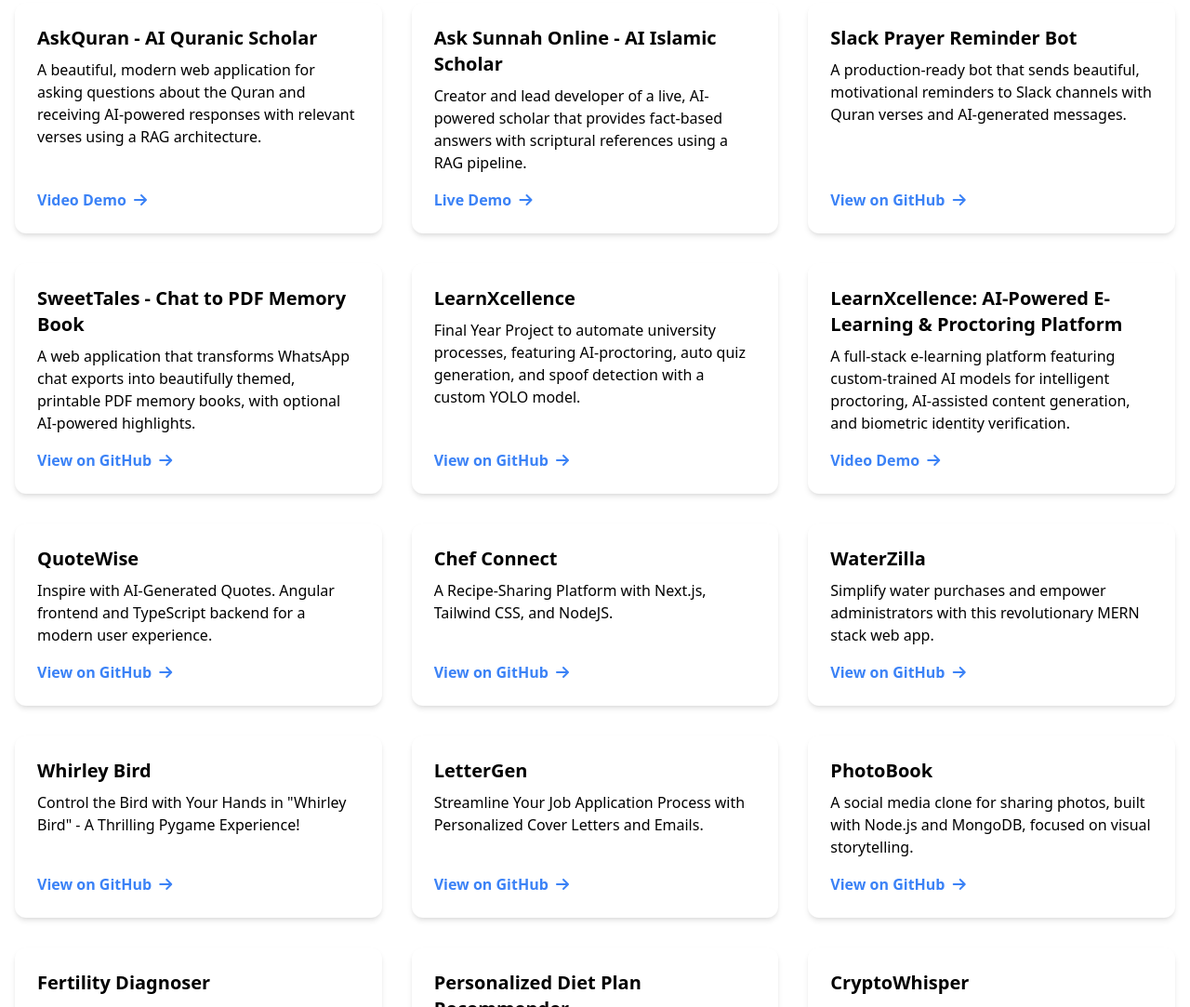
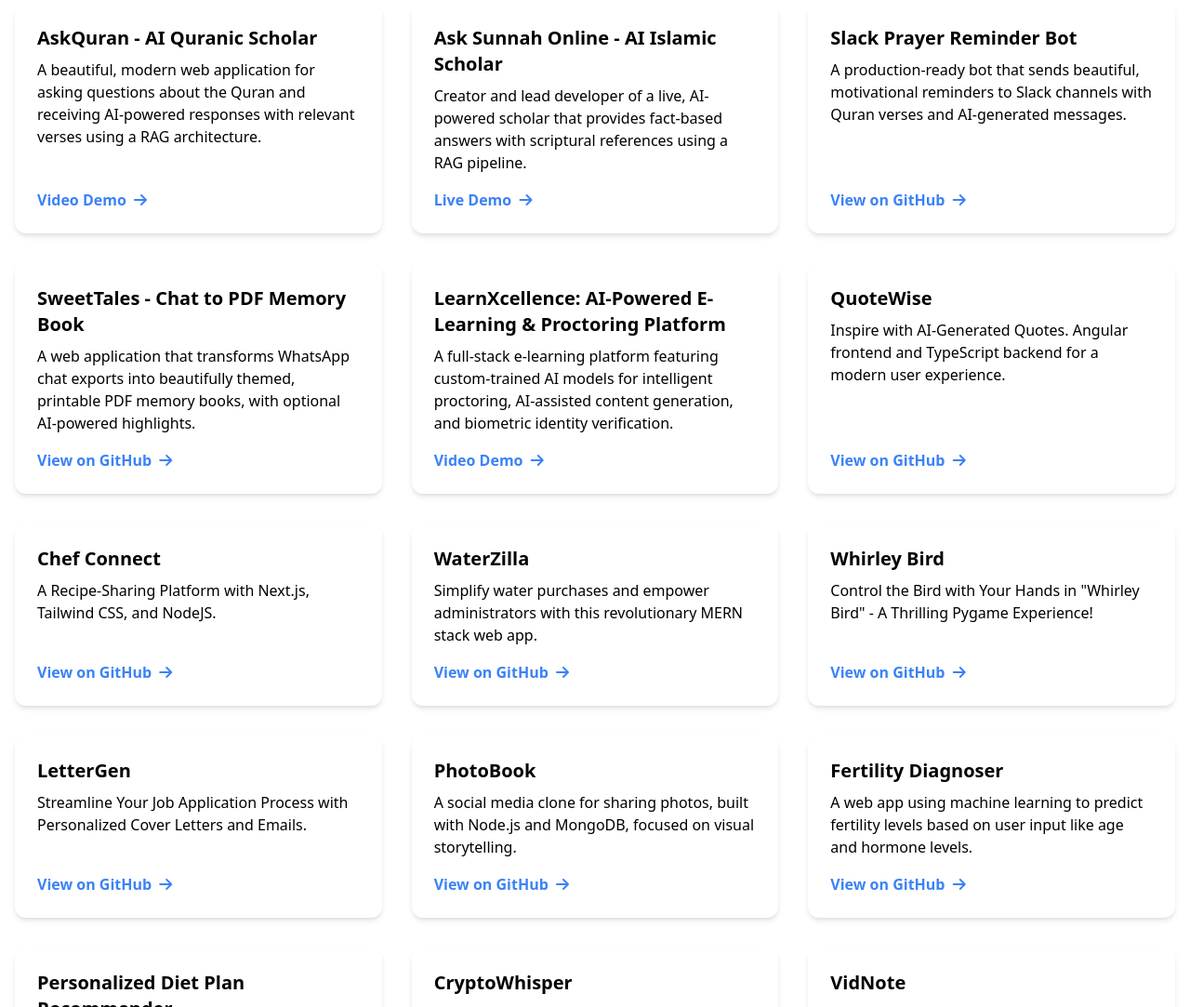
Before and after one commit to Qamar2315/Qamar2315.github.io, a plain HTML site: page index.html in a window 1280 px wide. Shown: the part 1509-2592 px from the top of the page at 93% size. Drawn offline with nearby package versions, Linux system fonts and the light colour scheme.

Commit message:
Remove LearnXcellence project card from index.html to streamline project presentation and focus on current offerings.

```diff
--- a/index.html
+++ b/index.html
@@ -187,7 +187,6 @@
                 <div class="bg-white rounded-xl shadow-md hover-card transition-all p-6 flex flex-col animate-on-scroll project-card cursor-pointer" data-project-id="ask-sunnah-online"><h3 class="text-xl font-bold mb-2 text-slate-800">Ask Sunnah Online - AI Islamic Scholar</h3><p class="text-slate-600 mb-4 flex-grow">Creator and lead developer of a live, AI-powered scholar that provides fact-based answers with scriptural references using a RAG pipeline.</p><a href="https://asksunnah.online" target="_blank" class="text-blue-500 hover:underline font-semibold">Live Demo <i class="fas fa-arrow-right ml-1"></i></a></div>
                 <div class="bg-white rounded-xl shadow-md hover-card transition-all p-6 flex flex-col animate-on-scroll project-card cursor-pointer" data-project-id="slack-prayer-reminder-bot"><h3 class="text-xl font-bold mb-2 text-slate-800">Slack Prayer Reminder Bot</h3><p class="text-slate-600 mb-4 flex-grow">A production-ready bot that sends beautiful, motivational reminders to Slack channels with Quran verses and AI-generated messages.</p><a href="https://github.com/Qamar2315/slack-prayer-reminder" target="_blank" class="text-blue-500 hover:underline font-semibold">View on GitHub <i class="fas fa-arrow-right ml-1"></i></a></div>
                 <div class="bg-white rounded-xl shadow-md hover-card transition-all p-6 flex flex-col animate-on-scroll project-card cursor-pointer" data-project-id="sweettales-chat-pdf-creator"><h3 class="text-xl font-bold mb-2 text-slate-800">SweetTales - Chat to PDF Memory Book</h3><p class="text-slate-600 mb-4 flex-grow">A web application that transforms WhatsApp chat exports into beautifully themed, printable PDF memory books, with optional AI-powered highlights.</p><a href="https://github.com/Qamar2315/SweetTales" target="_blank" class="text-blue-500 hover:underline font-semibold">View on GitHub <i class="fas fa-arrow-right ml-1"></i></a></div>
-                <div class="bg-white rounded-xl shadow-md hover-card transition-all p-6 flex flex-col animate-on-scroll project-card cursor-pointer" data-project-id="learnxcellence"><h3 class="text-xl font-bold mb-2 text-slate-800">LearnXcellence</h3><p class="text-slate-600 mb-4 flex-grow">Final Year Project to automate university processes, featuring AI-proctoring, auto quiz generation, and spoof detection with a custom YOLO model.</p><a href="https://github.com/Qamar2315/LearnXcellence" target="_blank" class="text-blue-500 hover:underline font-semibold">View on GitHub <i class="fas fa-arrow-right ml-1"></i></a></div>
                 <div class="bg-white rounded-xl shadow-md hover-card transition-all p-6 flex flex-col animate-on-scroll project-card cursor-pointer" data-project-id="learnxcellence-lms"><h3 class="text-xl font-bold mb-2 text-slate-800">LearnXcellence: AI-Powered E-Learning & Proctoring Platform</h3><p class="text-slate-600 mb-4 flex-grow">A full-stack e-learning platform featuring custom-trained AI models for intelligent proctoring, AI-assisted content generation, and biometric identity verification.</p><a href="https://youtu.be/TXzUpTni7DI" target="_blank" class="text-blue-500 hover:underline font-semibold">Video Demo <i class="fas fa-arrow-right ml-1"></i></a></div>
                 <div class="bg-white rounded-xl shadow-md hover-card transition-all p-6 flex flex-col animate-on-scroll"><h3 class="text-xl font-bold mb-2 text-slate-800">QuoteWise</h3><p class="text-slate-600 mb-4 flex-grow">Inspire with AI-Generated Quotes. Angular frontend and TypeScript backend for a modern user experience.</p><a href="https://github.com/Qamar2315/quotewise" target="_blank" class="text-blue-500 hover:underline font-semibold">View on GitHub <i class="fas fa-arrow-right ml-1"></i></a></div>
                 <div class="bg-white rounded-xl shadow-md hover-card transition-all p-6 flex flex-col animate-on-scroll"><h3 class="text-xl font-bold mb-2 text-slate-800">Chef Connect</h3><p class="text-slate-600 mb-4 flex-grow">A Recipe-Sharing Platform with Next.js, Tailwind CSS, and NodeJS.</p><a href="https://github.com/Qamar2315/chefconnect" target="_blank" class="text-blue-500 hover:underline font-semibold">View on GitHub <i class="fas fa-arrow-right ml-1"></i></a></div>
```
